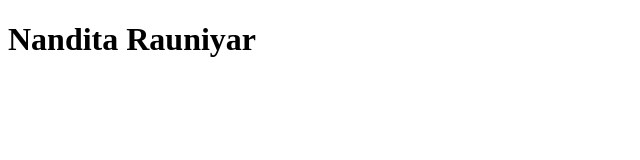
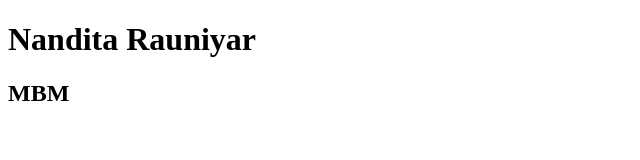
Before and after one commit to Nandita91/test_demo, a plain HTML site: page index.html in a window 1280 px wide. Shown: the whole page, without its empty margins (0-640 px from the left). Drawn offline with Linux system fonts and the light colour scheme.

Commit message:
Create index.html

```diff
--- a/index.html
+++ b/index.html
@@ -8,5 +8,6 @@
 </head>
 <body>
     <h1>Nandita Rauniyar</h1>
+    <h2>MBM</h2>
 </body>
 </html>
```
